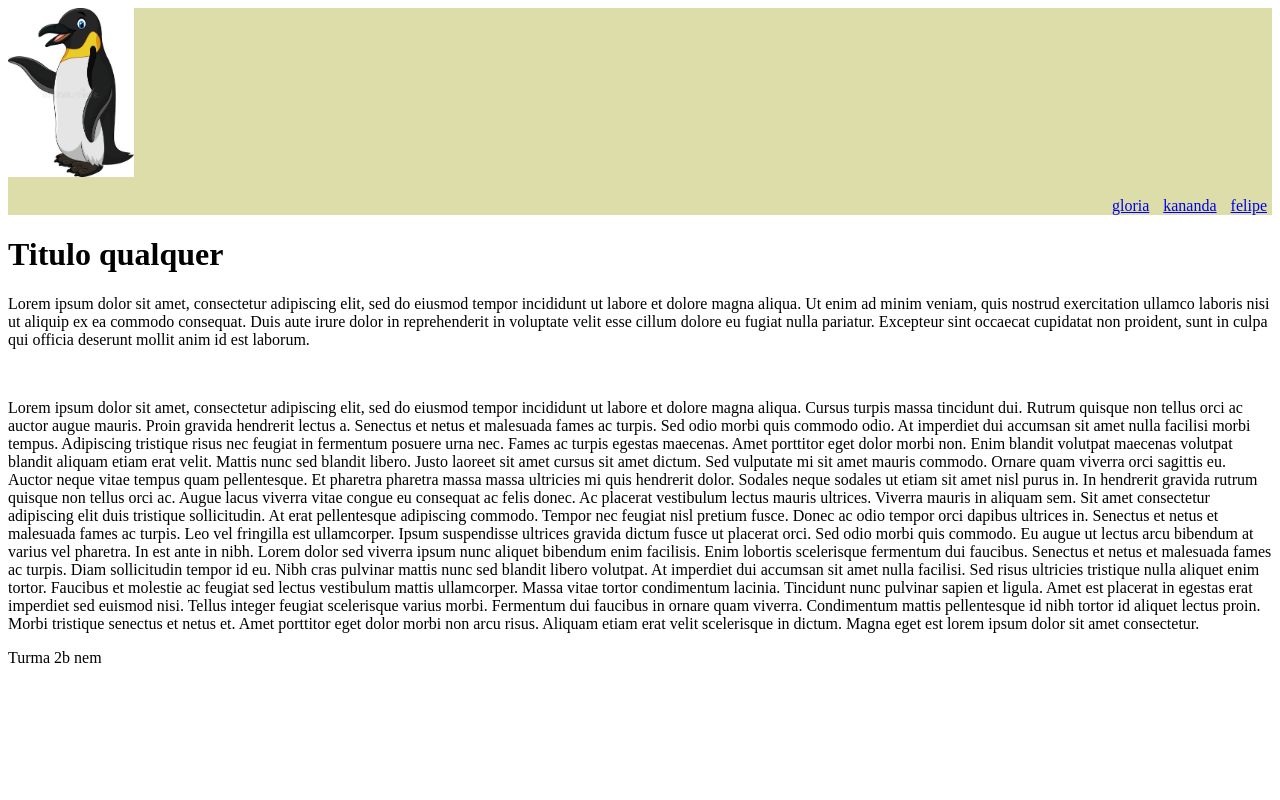
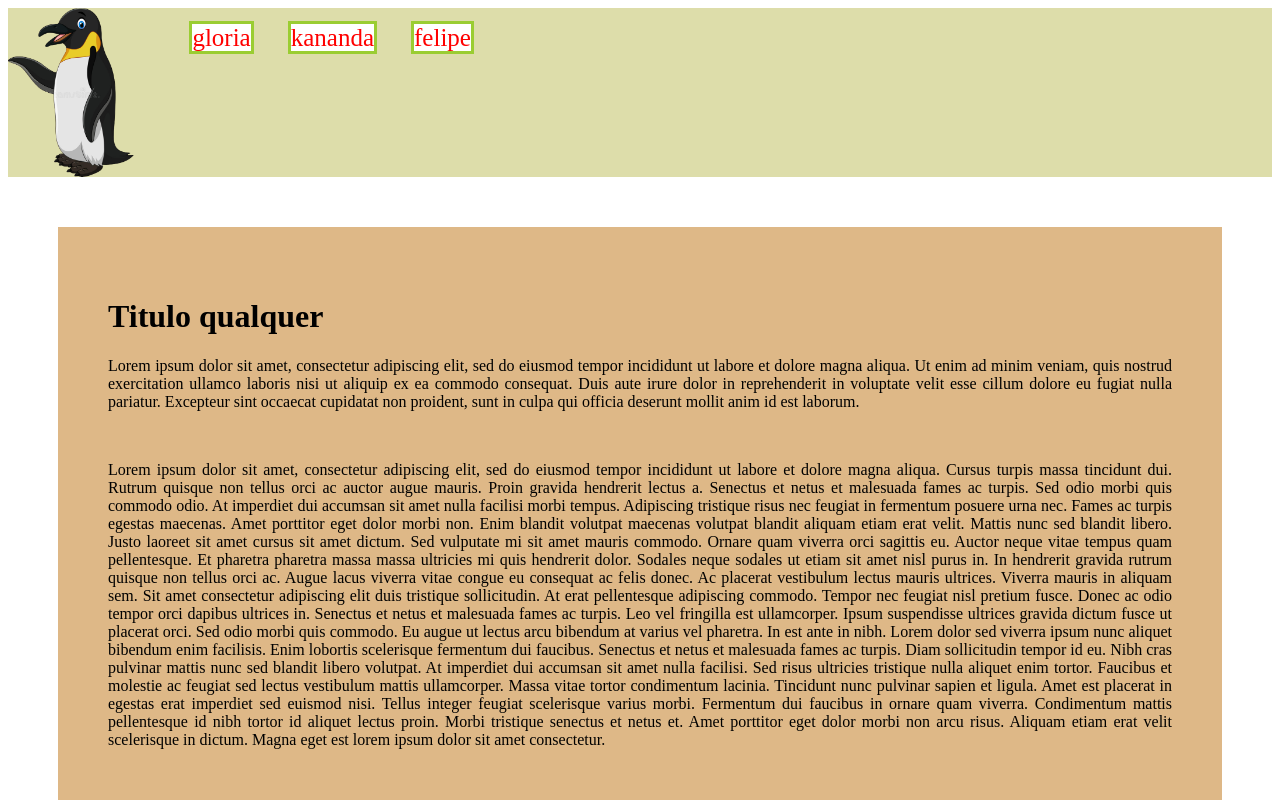
Before and after one commit to jorcuvichwagner/2bnem, a plain HTML site: page index.html in a window 1280 px wide. Shown: the top 800 px of the page. Drawn offline with Linux system fonts and the light colour scheme.

Commit message:
Add files via upload

```diff
--- a/index.html
+++ b/index.html
@@ -9,7 +9,7 @@
 </head>
 <body>
     <header>
-        <img class="logoping" src="logo.jpg" alt="logotipo de pinguim">
+        <img class="logoping" src="logo.png" alt="logotipo de pinguim">
         <nav>
             <ul>
                 <li><a href="gloria.html">gloria</a></li>
@@ -28,6 +28,6 @@
 
             Enim lobortis scelerisque fermentum dui faucibus. Senectus et netus et malesuada fames ac turpis. Diam sollicitudin tempor id eu. Nibh cras pulvinar mattis nunc sed blandit libero volutpat. At imperdiet dui accumsan sit amet nulla facilisi. Sed risus ultricies tristique nulla aliquet enim tortor. Faucibus et molestie ac feugiat sed lectus vestibulum mattis ullamcorper. Massa vitae tortor condimentum lacinia. Tincidunt nunc pulvinar sapien et ligula. Amet est placerat in egestas erat imperdiet sed euismod nisi. Tellus integer feugiat scelerisque varius morbi. Fermentum dui faucibus in ornare quam viverra. Condimentum mattis pellentesque id nibh tortor id aliquet lectus proin. Morbi tristique senectus et netus et. Amet porttitor eget dolor morbi non arcu risus. Aliquam etiam erat velit scelerisque in dictum. Magna eget est lorem ipsum dolor sit amet consectetur.</p>
     </main>
-    <footer>Turma 2b nem</footer>
+    <footer><br><br><br>Turma 2b nem<br><br><br></footer>
 </body>
 </html>
--- a/style.css
+++ b/style.css
@@ -1,21 +1,45 @@
+/* dimensiona o tamano da imagem para 10% da página */
 .logoping{
     width: 10%;
 }
 
+
 header{
-    background-color: rgb(221, 221, 170);
+    background-color: rgb(221, 221, 170); /* muda cor de fundo do header */
+    display: flex;/* permite colocar os links ao lado da imagem */
 }
 
-nav li{
-    display: inline;
-    margin: 5px;
+
+nav li{ /* aqui eu modifico apenas a lista de links */
+    display: inline; /* coloca os links do navegador em linha */
+    margin: 15px; /* espaço entre os links */
 }
 
-nav {
-    text-align: right;
+nav a{ /* aqui eu modifico apenas as palavras ancoradas */
+    text-decoration: none;/* tira a linha das palavras ancoradas */
+    font-size: 25px;/* aumenta a letra da as palavras ancoradas */
+    color: red;
+    border: solid yellowgreen; /* coloco uma borda ao redor da palavra */
+    background: white; /* fundo do botaoo */
+    transition: 1s; /* tempo de trasicao */
+}
+nav a:hover{ /* aqui eu faco uma animacaozinha dos botoes */
+    font-size: 23px;/* aumenta a letra da as palavras ancoradas */
+    color: white; /* modifico a cor da letra */
+    border: solid rgb(119, 13, 13); /* modifico a cor da borda */
+    background: black; /* modifico a cor do fundo */
 }
 
-header{
-    position: relative;
-    top: 50%;
+footer{
+    text-align: center;
+    background-image: linear-gradient(to right, burlywood , chocolate);/* faz um degrade da cor do elemento */
+
 }
+
+main{
+    text-align: justify; /* deixa o texto no formato quadrado */
+    background-color: burlywood;
+    margin: 50px; /* margem para fora do elemento main */
+    padding: 50px; /* margem para dentro do mains */
+}
+/*  */
```
Also changed, not shown: logo.png (added).
